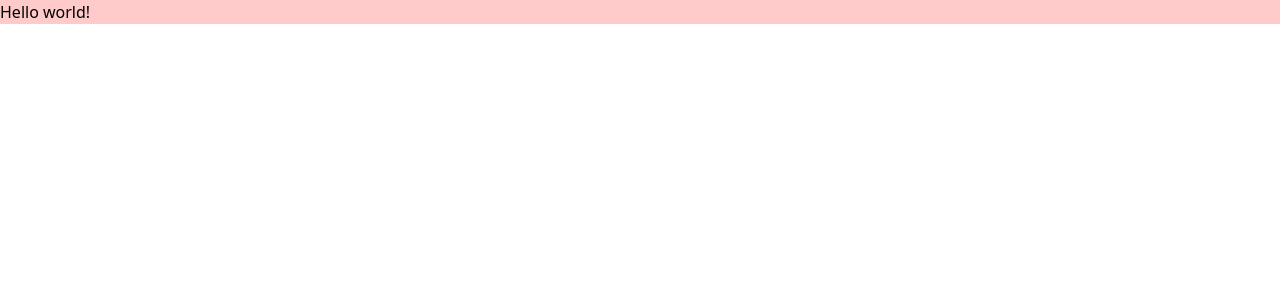
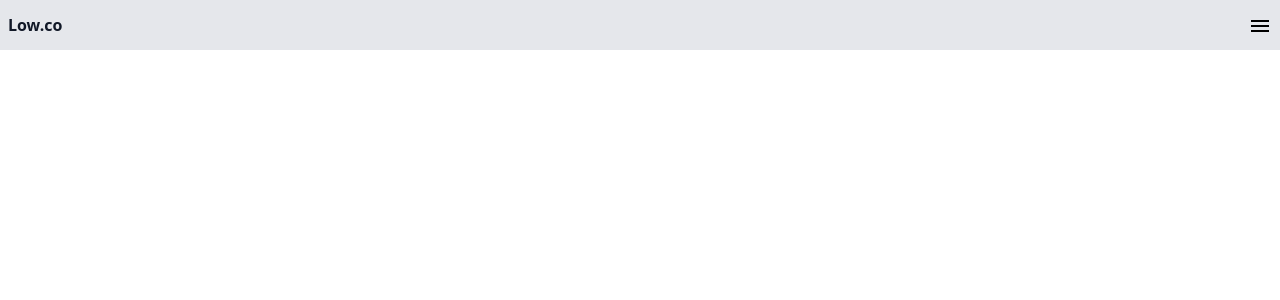
Before and after one commit to limavini/lowco, a React (Create React App) app: page / in a window 1280 px wide. Shown: the top 300 px of the page. Built offline with nearby package versions, Linux system fonts and the light colour scheme.

Commit message:
feat: creating header and adding material icons

```diff
--- a/src/App.tsx
+++ b/src/App.tsx
@@ -1,7 +1,11 @@
 import React from "react";
-
+import { Header } from "./components/Header";
 const App: React.FC = () => {
-  return <div className="bg-red-200">Hello world!</div>;
+  return (
+    <div>
+      <Header />
+    </div>
+  );
 };
 
 export default App;
--- /dev/null
+++ b/src/components/Header.tsx
@@ -0,0 +1,15 @@
+import { Menu } from "@material-ui/icons";
+
+export const Header: React.FC = () => {
+  return (
+    <nav className="flex items-center justify-between py-3 px-2 bg-gray-200">
+      <div className="text-gray-900 font-bold">
+        <a href="#placeholder">Low.co</a>
+      </div>
+
+      <div>
+        <Menu />
+      </div>
+    </nav>
+  );
+};
```
Also changed, not shown: package.json (+5 -2 lines), 1 other file (tests, documents, lock files or other folders).
